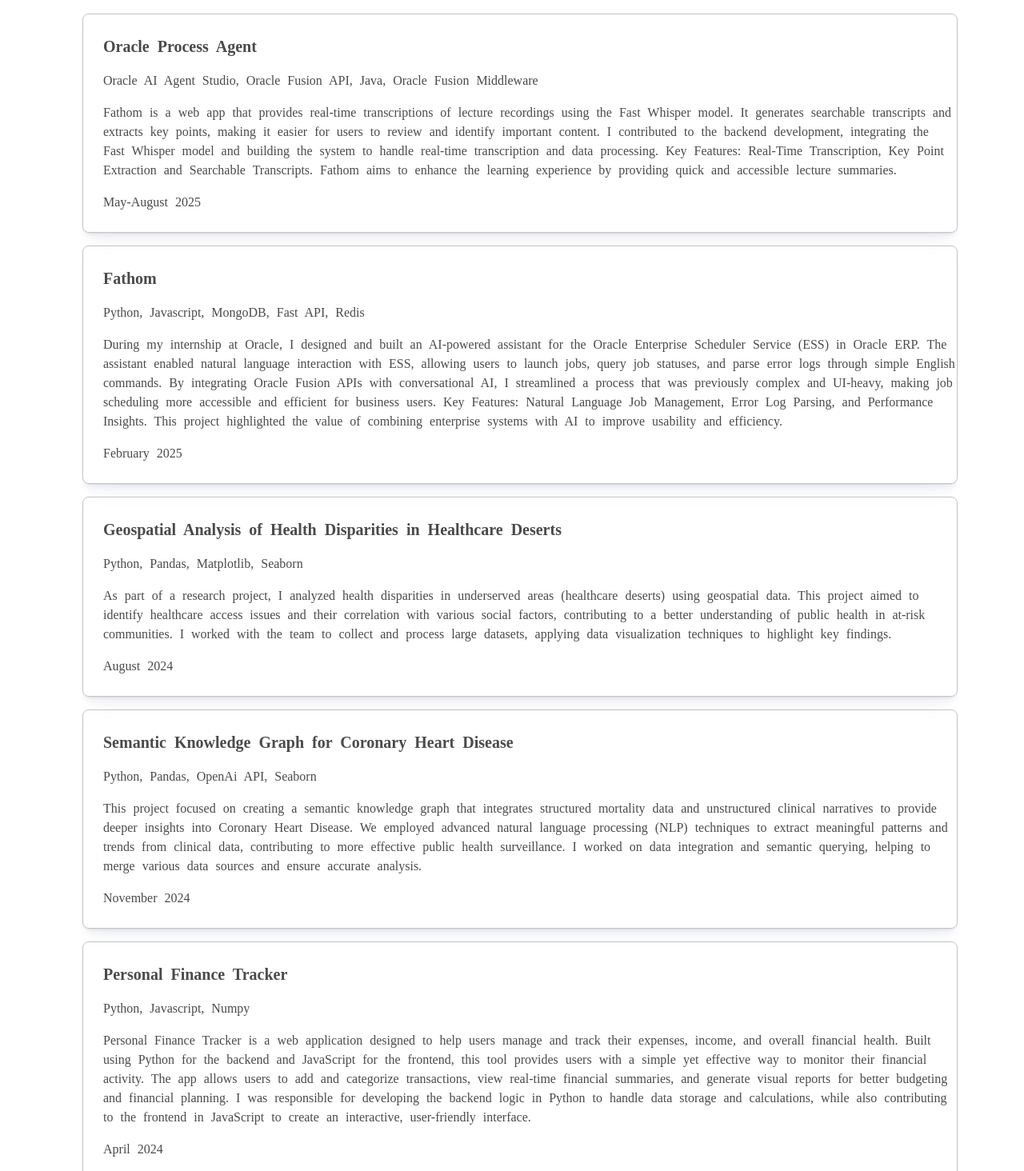
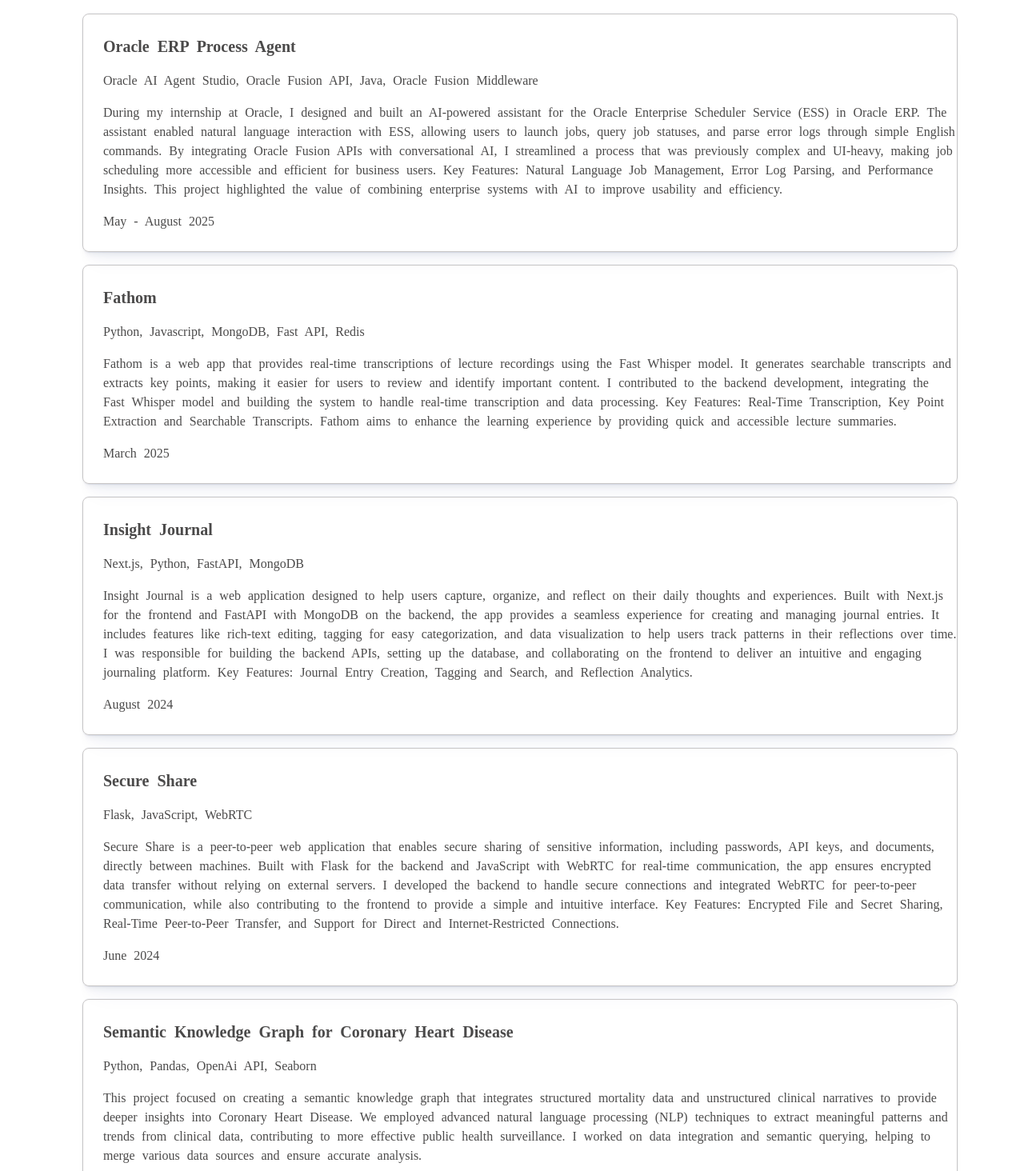
Before and after one commit to Oluwasegun-rm/Portfolio, a React app: page /projects in a window 1280 px wide. Shown: the part 286-1750 px from the top of the page at 80% size. Built offline with nearby package versions, Linux system fonts and the light colour scheme; the HTML template or start-up script is replaced by a standard one.

Commit message:
Made changes to skills and project pages

```diff
--- a/src/pages/projects.json
+++ b/src/pages/projects.json
@@ -1,32 +1,32 @@
 [
   {
-    "title": "Oracle Process Agent",
+    "title": "Oracle ERP Process Agent",
     "tech-stack": "Oracle AI Agent Studio, Oracle Fusion API, Java, Oracle Fusion Middleware",
-    "description": "Fathom is a web app that provides real-time transcriptions of lecture recordings using the Fast Whisper model. It generates searchable transcripts and extracts key points, making it easier for users to review and identify important content. I contributed to the backend development, integrating the Fast Whisper model and building the system to handle real-time transcription and data processing. Key Features: Real-Time Transcription, Key Point Extraction and Searchable Transcripts. Fathom aims to enhance the learning experience by providing quick and accessible lecture summaries.",
-    "date": "May-August 2025"
+    "description": "During my internship at Oracle, I designed and built an AI-powered assistant for the Oracle Enterprise Scheduler Service (ESS) in Oracle ERP. The assistant enabled natural language interaction with ESS, allowing users to launch jobs, query job statuses, and parse error logs through simple English commands. By integrating Oracle Fusion APIs with conversational AI, I streamlined a process that was previously complex and UI-heavy, making job scheduling more accessible and efficient for business users. Key Features: Natural Language Job Management, Error Log Parsing, and Performance Insights. This project highlighted the value of combining enterprise systems with AI to improve usability and efficiency.",
+    "date": "May - August 2025"
   },
   {
     "title": "Fathom",
     "tech-stack": "Python, Javascript, MongoDB, Fast API, Redis",
-    "description": "During my internship at Oracle, I designed and built an AI-powered assistant for the Oracle Enterprise Scheduler Service (ESS) in Oracle ERP. The assistant enabled natural language interaction with ESS, allowing users to launch jobs, query job statuses, and parse error logs through simple English commands. By integrating Oracle Fusion APIs with conversational AI, I streamlined a process that was previously complex and UI-heavy, making job scheduling more accessible and efficient for business users. Key Features: Natural Language Job Management, Error Log Parsing, and Performance Insights. This project highlighted the value of combining enterprise systems with AI to improve usability and efficiency.",
-    "date": "February 2025"
+    "description": "Fathom is a web app that provides real-time transcriptions of lecture recordings using the Fast Whisper model. It generates searchable transcripts and extracts key points, making it easier for users to review and identify important content. I contributed to the backend development, integrating the Fast Whisper model and building the system to handle real-time transcription and data processing. Key Features: Real-Time Transcription, Key Point Extraction and Searchable Transcripts. Fathom aims to enhance the learning experience by providing quick and accessible lecture summaries.",
+    "date": "March 2025"
   },
   {
-    "title": "Geospatial Analysis of Health Disparities in Healthcare Deserts",
-    "description": "As part of a research project, I analyzed health disparities in underserved areas (healthcare deserts) using geospatial data. This project aimed to identify healthcare access issues and their correlation with various social factors, contributing to a better understanding of public health in at-risk communities. I worked with the team to collect and process large datasets, applying data visualization techniques to highlight key findings.",
-    "tech-stack": "Python, Pandas, Matplotlib, Seaborn",
+    "title": "Insight Journal",
+    "tech-stack": "Next.js, Python, FastAPI, MongoDB",
+    "description": "Insight Journal is a web application designed to help users capture, organize, and reflect on their daily thoughts and experiences. Built with Next.js for the frontend and FastAPI with MongoDB on the backend, the app provides a seamless experience for creating and managing journal entries. It includes features like rich-text editing, tagging for easy categorization, and data visualization to help users track patterns in their reflections over time. I was responsible for building the backend APIs, setting up the database, and collaborating on the frontend to deliver an intuitive and engaging journaling platform. Key Features: Journal Entry Creation, Tagging and Search, and Reflection Analytics.",
     "date": "August 2024"
+  },
+  {
+    "title": "Secure Share",
+    "tech-stack": "Flask, JavaScript, WebRTC",
+    "description": "Secure Share is a peer-to-peer web application that enables secure sharing of sensitive information, including passwords, API keys, and documents, directly between machines. Built with Flask for the backend and JavaScript with WebRTC for real-time communication, the app ensures encrypted data transfer without relying on external servers. I developed the backend to handle secure connections and integrated WebRTC for peer-to-peer communication, while also contributing to the frontend to provide a simple and intuitive interface. Key Features: Encrypted File and Secret Sharing, Real-Time Peer-to-Peer Transfer, and Support for Direct and Internet-Restricted Connections.",
+    "date": "June 2024"
   },
   {
     "title": "Semantic Knowledge Graph for Coronary Heart Disease",
     "tech-stack": "Python, Pandas, OpenAi API, Seaborn",
     "description": "This project focused on creating a semantic knowledge graph that integrates structured mortality data and unstructured clinical narratives to provide deeper insights into Coronary Heart Disease. We employed advanced natural language processing (NLP) techniques to extract meaningful patterns and trends from clinical data, contributing to more effective public health surveillance. I worked on data integration and semantic querying, helping to merge various data sources and ensure accurate analysis.",
     "date": "November 2024"
-  },
-  {
-    "title": "Personal Finance Tracker",
-    "tech-stack": "Python, Javascript, Numpy",
-    "description": "Personal Finance Tracker is a web application designed to help users manage and track their expenses, income, and overall financial health. Built using Python for the backend and JavaScript for the frontend, this tool provides users with a simple yet effective way to monitor their financial activity. The app allows users to add and categorize transactions, view real-time financial summaries, and generate visual reports for better budgeting and financial planning. I was responsible for developing the backend logic in Python to handle data storage and calculations, while also contributing to the frontend in JavaScript to create an interactive, user-friendly interface.",
-    "date": "April 2024"
   }
 ]
--- a/src/pages/skills.tsx
+++ b/src/pages/skills.tsx
@@ -1,12 +1,13 @@
 import { motion } from "framer-motion";
 export default function Skills() {
-  const arr1 = ["Python", "Javascript", "Typescript", "R"];
+  const arr1 = ["Python", "Java", "Javascript", "Typescript", "R"];
   const arr2 = ["HTML", "CSS"];
   const arr3 = [
     "Next js",
     "Pandas",
     "React",
     "Flask",
+    "FAST API",
     "Seaborn",
     "Matplotlib",
     "Mongo DB",
@@ -14,7 +15,7 @@
     "Numpy",
     "APIs",
   ];
-  const arr4 = ["Git", "Github", "Docker", "Figma"];
+  const arr4 = ["Git", "Github", "Docker", "Figma", "Postman"];
   return (
     <>
       <div className="skills-container">
```
